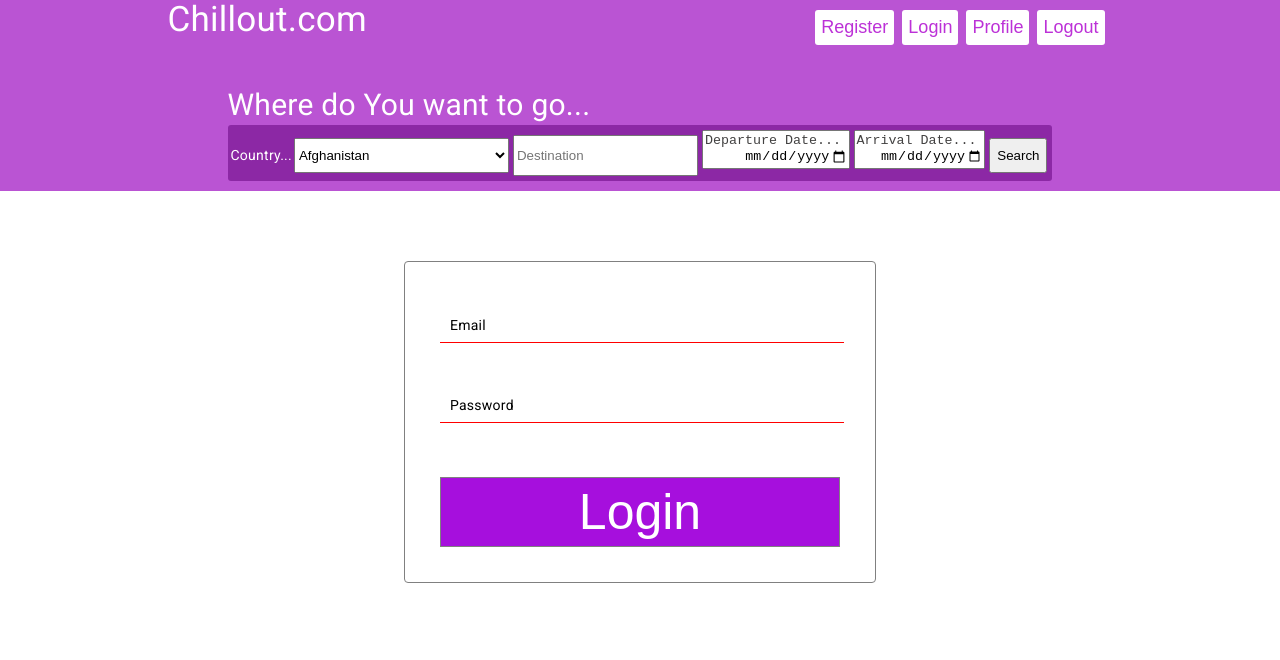
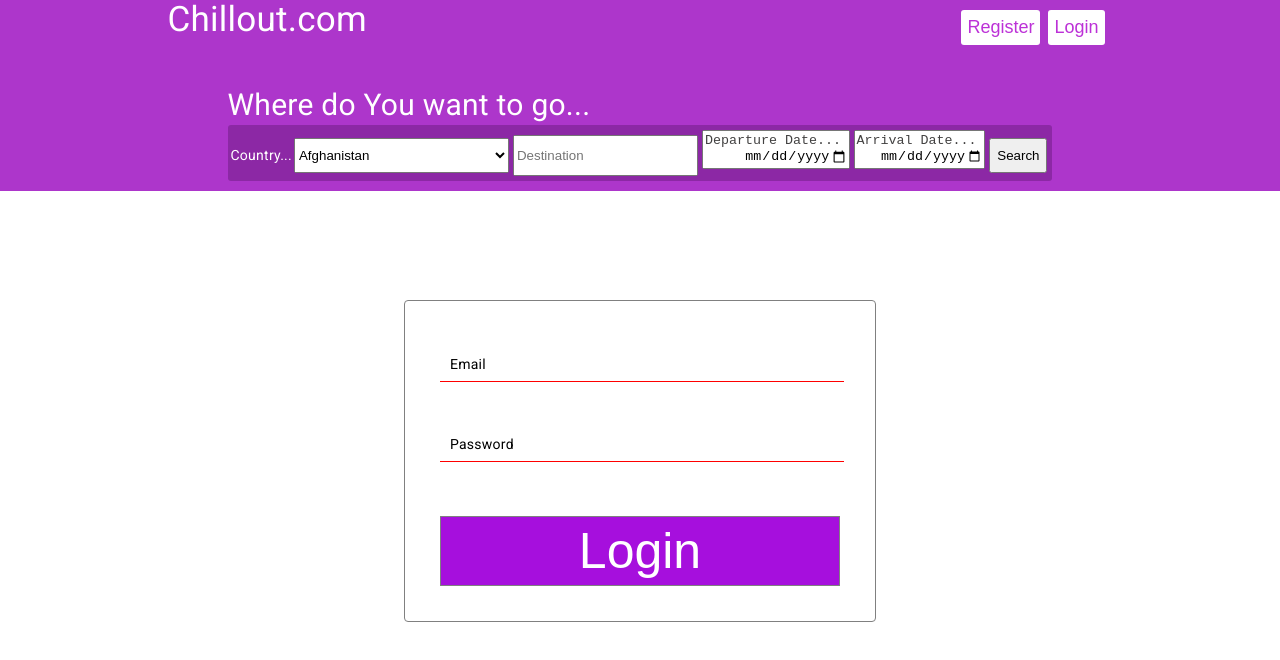
Before and after one commit to kubamale/Hotel-Reservation-App-FrontEnd, an Angular app: page /login in a window 1280 px wide. Shown: the top 660 px of the page. Built offline with nearby package versions, Linux system fonts and the light colour scheme.

Commit message:
login logout functionality

```diff
--- a/src/app/app.component.css
+++ b/src/app/app.component.css
@@ -1,18 +1,14 @@
 .navbar{
-  position: sticky;
-}
-
-.hotel-form{
-
-position: fixed;
-  top: 50%;
-  left: 50%;
-  transform: translate(-50%, -50%)  scale(0.5);
-  z-index: 1000; /* Dostosuj wartość z-index wg potrzeb */
+  position: fixed;
+  top: 0;
+  left: 0;
+  right: 0;
+  z-index: 1000;
 }
 
 .main{
     width: 100%;
     height: fit-content;
     background-color: rgb(255, 255, 255);
+    margin-top: 300px
 }
--- a/src/app/axios.service.ts
+++ b/src/app/axios.service.ts
@@ -1,4 +1,5 @@
 import { Injectable } from '@angular/core';
+import { Router } from '@angular/router';
 import axios from 'axios';
 
 @Injectable({
@@ -6,7 +7,7 @@
 })
 export class AxiosService {
 
-  constructor() {
+  constructor(private route: Router) {
     axios.defaults.baseURL = 'http://localhost:8080';
     axios.defaults.headers.post['Content-Type'] = 'application/json';
   }
@@ -24,7 +25,11 @@
       url: url,
       data: data,
       headers: headers
-    })
+    }).catch((error) =>{
+        if (error.code === 'ERR_BAD_REQUEST'){
+            this.route.navigate(['/login']);
+          }
+    });
   }
 
   getAuhtToken(): string | null{
--- a/src/app/hotle-creation-form/hotle-creation-form.component.ts
+++ b/src/app/hotle-creation-form/hotle-creation-form.component.ts
@@ -7,6 +7,10 @@
 import { HttpClient } from '@angular/common/http';
 import { MatSnackBar } from '@angular/material/snack-bar';
 import { Output, EventEmitter } from '@angular/core';
+import { UserService } from '../user.service';
+import { NavigationExtras, RouteReuseStrategy, Router } from '@angular/router';
+import { AxiosService } from '../axios.service';
+import axios from 'axios';
 
 @Component({
   selector: 'app-hotle-creation-form',
@@ -23,7 +27,7 @@
   hotelForm!: FormGroup;
   announcer = inject(LiveAnnouncer);
 
-  constructor(private formBuilder: FormBuilder,private http: HttpClient, private _snackBar: MatSnackBar) { }
+  constructor(private formBuilder: FormBuilder,private http: HttpClient, private _snackBar: MatSnackBar, private router:Router, private axois: AxiosService) { }
 
   ngOnInit(): void {
     this.hotelForm = this.formBuilder.group({
@@ -48,9 +52,10 @@
       newHotel.picURL = this.picURL;
       newHotel.amenities = this.amenities;
       console.log(newHotel);
-      this.http.post<HotelModel>('http://localhost:8080/hotels', newHotel).subscribe(res =>{
-        const hotel: HotelModel = res;
+      this.axois.reqest('POST', '/hotels', newHotel).then((response) => {
+
       });
+      this.closeForm();
       this.openSnackBar('Hotel added successfully','CLOSE' );
     }
     else{
@@ -76,6 +81,7 @@
   closeForm(): void {
     console.log('Closing');
     this.newItemEvent.emit();
+    this.hotelForm.reset();
   }
 
   removePic(pic: string): void {
--- a/src/app/login-page/login-page.component.ts
+++ b/src/app/login-page/login-page.component.ts
@@ -2,6 +2,8 @@
 import { FormBuilder, FormGroup, Validators } from '@angular/forms';
 import { HttpClient } from '@angular/common/http';
 import { AxiosService } from '../axios.service';
+import { UserService } from '../user.service';
+import { Router } from '@angular/router';
 
 @Component({
   selector: 'app-login-page',
@@ -11,7 +13,7 @@
 export class LoginPageComponent implements OnInit {
 
   loginForm!: FormGroup;
-  constructor(private formBuilder: FormBuilder, private http:HttpClient, private axiosService: AxiosService){}
+  constructor(private formBuilder: FormBuilder, private http:HttpClient, private axiosService: AxiosService,  private userService: UserService, private router: Router){}
 
   ngOnInit(): void {
     this.loginForm = this.formBuilder.group({
@@ -26,6 +28,8 @@
       this.axiosService.reqest('POST', '/login', this.loginForm.value)
       .then(response => {
         this.axiosService.setAuthToken(response.data.token);
+        this.userService.userLoggedIn();
+        this.router.navigate(['/']);
       });
     }
 
--- a/src/app/navbar/navbar.component.css
+++ b/src/app/navbar/navbar.component.css
@@ -1,5 +1,5 @@
 .navbar{
-    background-color: rgba(174, 54, 203, 0.849);
+    background-color: rgb(173, 54, 203);
     height: fit-content;
     color: white;
     padding: 10px;
@@ -24,6 +24,10 @@
 
 .buttons{
     margin-left: auto;
+}
+
+.buttons :hover{
+    cursor: pointer;
 }
 
 .credentials{
--- a/src/app/navbar/navbar.component.html
+++ b/src/app/navbar/navbar.component.html
@@ -5,10 +5,10 @@
                 Chillout.com
             </div>
            <div class="buttons">
-                <button class="credentials" (click)="navigateTo('/register')">Register</button>
-                <button class="credentials" (click)="navigateTo('/login')">Login</button>
-                <button class="credentials" (click)="navigateTo('/profile')">Profile</button>
-                <button class="credentials" (click)="logout()">Logout</button>
+                <button *ngIf="!isUserLoggedIn" class="credentials" (click)="navigateTo('/register')">Register</button>
+                <button *ngIf="!isUserLoggedIn" class="credentials" (click)="navigateTo('/login')">Login</button>
+                <button *ngIf="isUserLoggedIn" class="credentials" (click)="navigateTo('/profile')">Profile</button>
+                <button *ngIf="isUserLoggedIn" class="credentials" (click)="logout()">Logout</button>
            </div>
         </div>
         <div class="info">
@@ -24,7 +24,6 @@
                     <input class="details-input" #from type="date" placeholder="Departure Date..." required>
                     <input class="details-input" #to type="date" placeholder="Arrival Date..." required>
                     <button class="details-input"  (click)="submit(from.value, to.value)">Search</button>
-
             </div>
 
 
--- a/src/app/navbar/navbar.component.ts
+++ b/src/app/navbar/navbar.component.ts
@@ -1,8 +1,9 @@
-import { Component, EventEmitter, Output } from '@angular/core';
+import { Component, EventEmitter, Output, OnInit } from '@angular/core';
 import { Router, NavigationExtras } from '@angular/router';
 import { countries } from 'src/shared/country-data-store';
 import { Countries } from 'src/shared/country.model';
 import { AxiosService } from '../axios.service';
+import { UserService } from '../user.service';
 
 
 @Component({
@@ -10,12 +11,19 @@
   templateUrl: './navbar.component.html',
   styleUrls: ['./navbar.component.css']
 })
-export class NavbarComponent {
+export class NavbarComponent implements OnInit{
 
-  userIsLoggedIn = window.localStorage.getItem('auth_token') !== null;
+
+  isUserLoggedIn: Boolean = false;
 
   @Output() searchForAvailableHotels = new EventEmitter<{from: String, to:String}>();
-  constructor(private router: Router, private axiosService: AxiosService) { }
+  constructor(private router: Router, private axiosService: AxiosService, private userService: UserService) { }
+  ngOnInit(): void {
+    if (window.localStorage.getItem('auth_token') !== null) {
+      this.isUserLoggedIn = true;
+    }
+   this.userService.userLoggedInEmmiter().subscribe(data => this.isUserLoggedIn = data);
+  }
   public cont: any = countries;
   submit(from: String, to: String) {
     let navigationExtras: NavigationExtras = {
@@ -34,6 +42,8 @@
 
   logout(): void{
     this.axiosService.reqest('GET', '/logout', {}).then(response => console.log(response));
+    window.localStorage.removeItem('auth_token');
+    this.isUserLoggedIn = false;
   }
 
 
--- /dev/null
+++ b/src/app/user.service.ts
@@ -0,0 +1,17 @@
+import { Injectable, EventEmitter } from '@angular/core';
+
+@Injectable({
+  providedIn: 'root'
+})
+export class UserService {
+  private userLoggedInEmitter = new EventEmitter<Boolean>();
+  constructor() { }
+
+  userLoggedIn(): void {
+    this.userLoggedInEmitter.emit(true);
+  }
+
+  userLoggedInEmmiter(){
+    return this.userLoggedInEmitter;
+  }
+}
```
Also changed, not shown: 1 other file (tests, documents, lock files or other folders).
